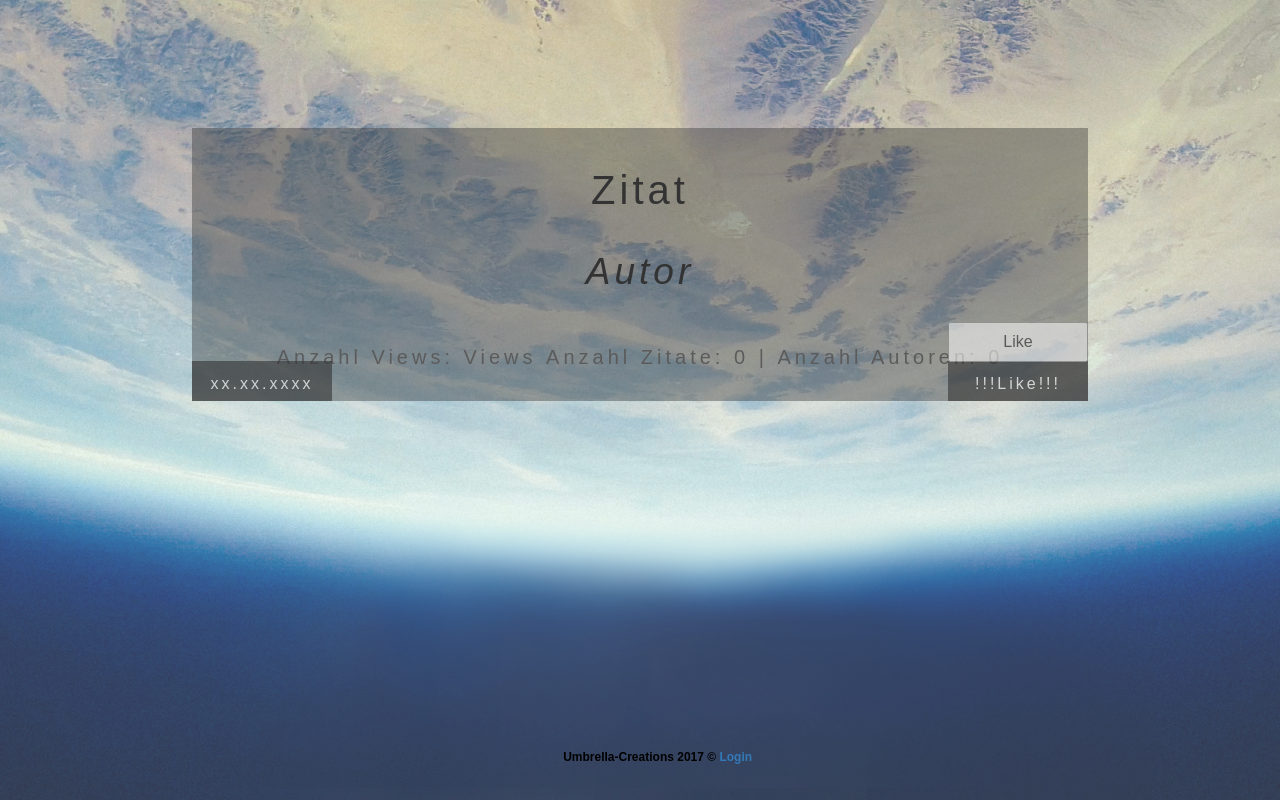
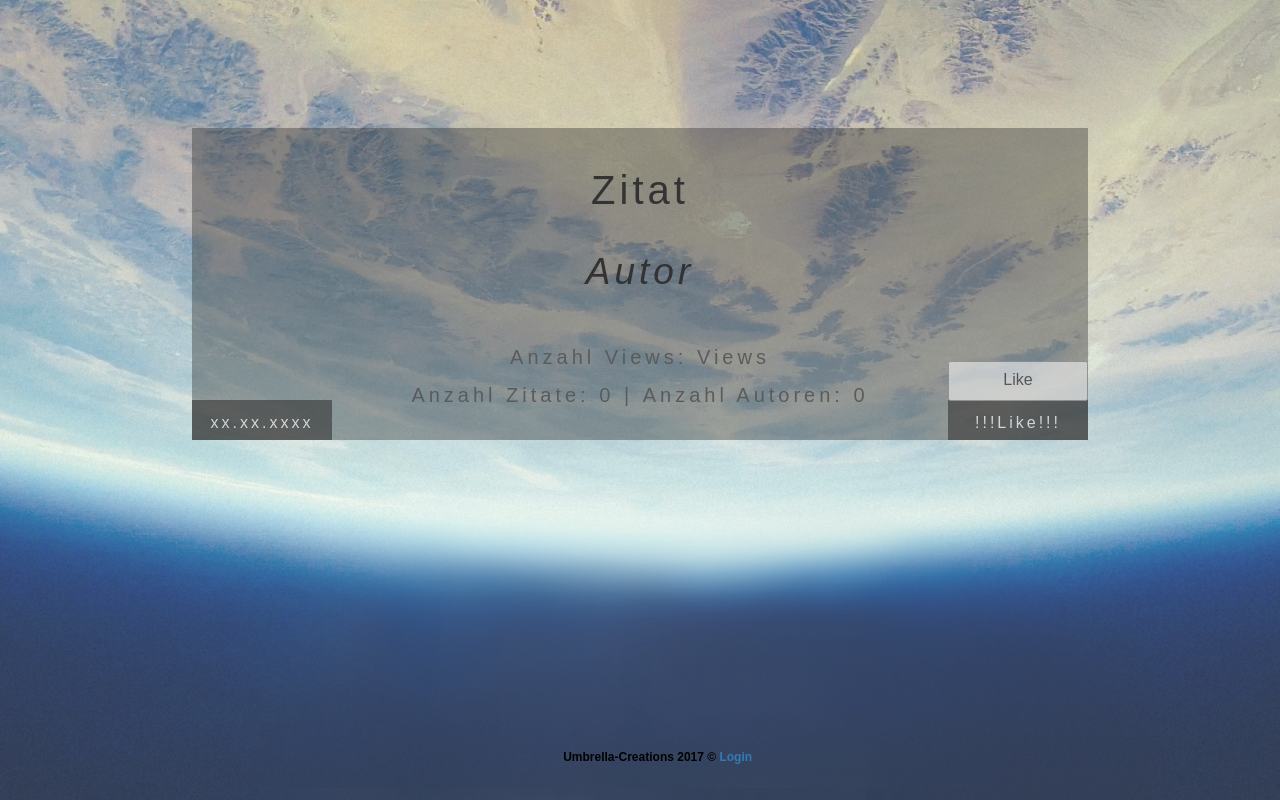
Before and after one commit to UmbrellaCreations/Modul-426---Software-agil-entwicklen-Fabian-Dennler-, a PHP site: page / in a window 1280 px wide. Run offline with PHP 8.4, Linux system fonts and the light colour scheme; data that the repository does not hold is empty.

Commit message:
Styling views

```diff
--- a/zitate/root/Zitate/css/styles.css
+++ b/zitate/root/Zitate/css/styles.css
@@ -94,10 +94,6 @@ img.avatar {
 .autor {
     padding-top: 10px;
     padding-bottom: 40px;
-}
-
-.views {
-	display: inline-block;
 }
 
 .views p {
```
Also changed, not shown: 2 other files.
